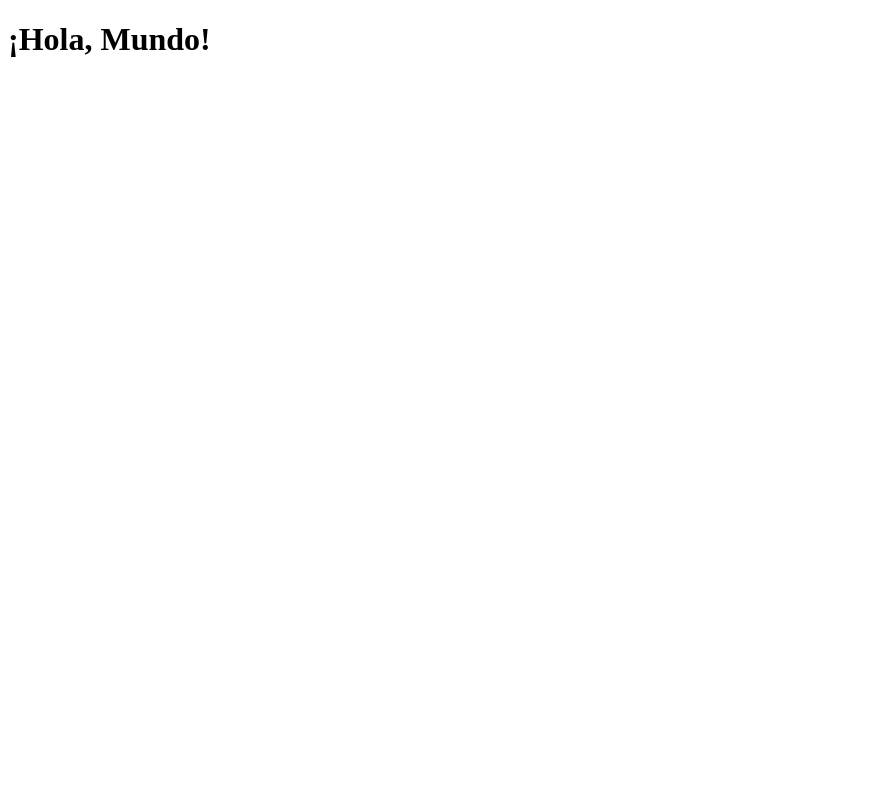
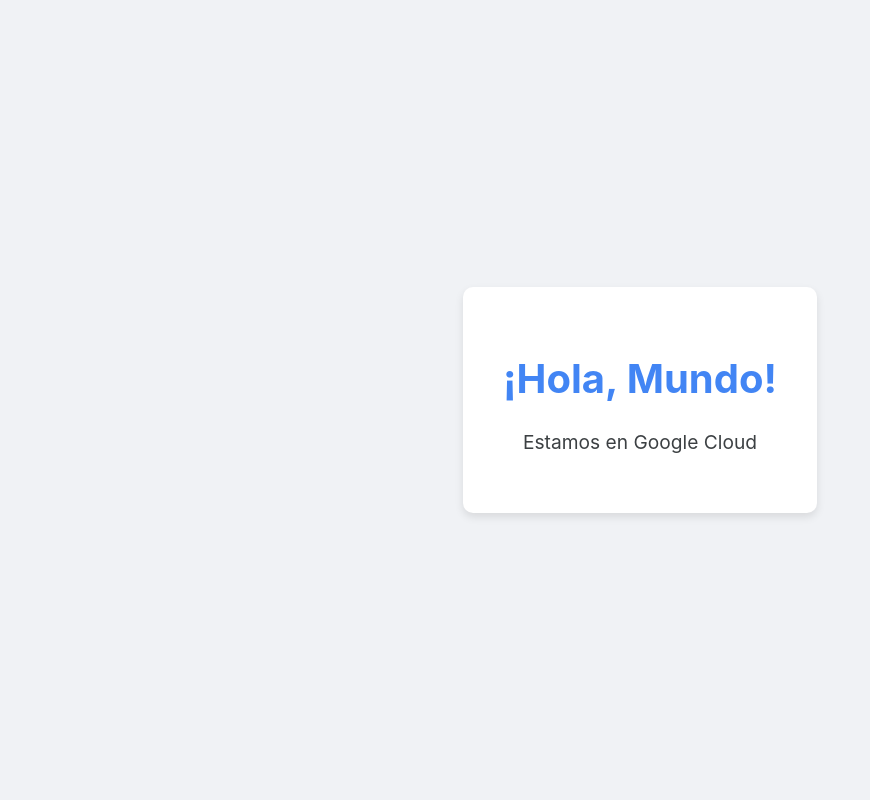
Before and after one commit to christian-gajardo/test_google_run, a Flask app: page / in a window 1280 px wide. Before the commit the part shown is almost empty. Shown: the whole page, without its empty margins (0-870 px from the left). Run offline with Flask 3, Linux system fonts and the light colour scheme.

Commit message:
feat(style): Se añadio un estilo mejorado al html

```diff
--- a/templates/index.html
+++ b/templates/index.html
@@ -1,10 +1,40 @@
 <!DOCTYPE html>
-<html lang="en">
+<html lang="es">
 <head>
     <meta charset="UTF-8">
-    <title>Mini Página</title>
+    <title>Mini Página en Google Cloud</title>
+    <style>
+        body {
+            font-family: -apple-system, BlinkMacSystemFont, "Segoe UI", Roboto, Helvetica, Arial, sans-serif;
+            display: flex;
+            justify-content: center;
+            align-items: center;
+            height: 100vh;
+            margin: 0;
+            background-color: #f0f2f5;
+            color: #333;
+        }
+        .container {
+            text-align: center;
+            padding: 40px;
+            background-color: #ffffff;
+            border-radius: 10px;
+            box-shadow: 0 4px 8px rgba(0,0,0,0.1);
+        }
+        h1 {
+            color: #4285F4; /* Google Blue */
+            font-size: 2.5em;
+        }
+        p {
+            color: #3c4043; /* Google Gray */
+            font-size: 1.2em;
+        }
+    </style>
 </head>
 <body>
-    <h1>¡Hola, Mundo!</h1>
+    <div class="container">
+        <h1>¡Hola, Mundo!</h1>
+        <p>Estamos en Google Cloud</p>
+    </div>
 </body>
 </html>
```
